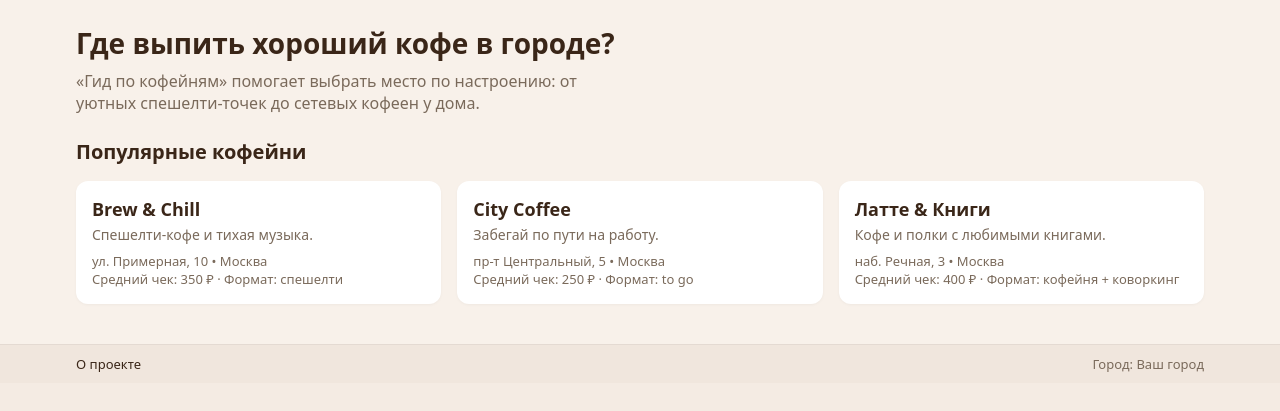
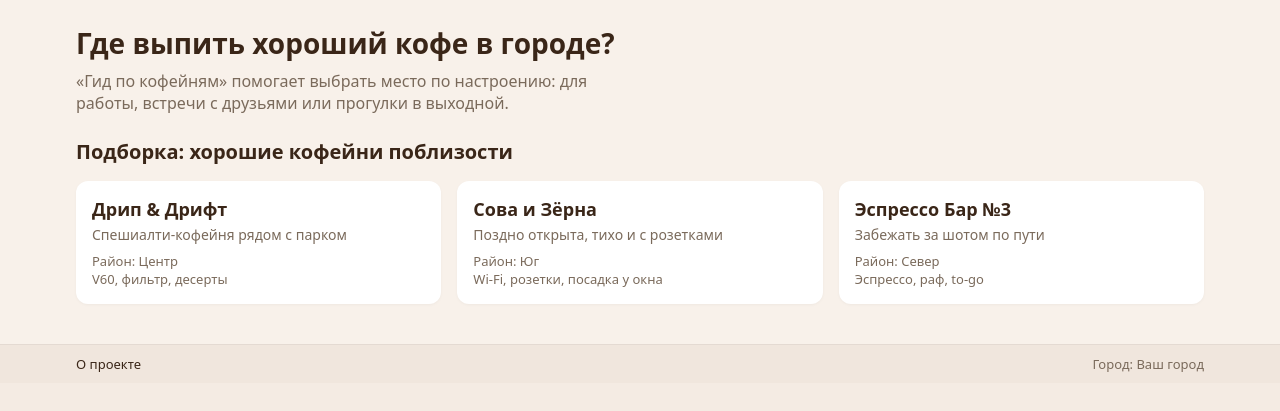
Before and after one commit to AlexLUni/django-coffee-guide, a Django app: page / in a window 1280 px wide. Shown: the part 102-513 px from the top of the page. Run offline with Django 5.2, Linux system fonts and the light colour scheme.

Commit message:
Add new pages

```diff
--- /dev/null
+++ b/cafes/urls.py
@@ -0,0 +1,12 @@
+from django.urls import path
+
+from . import views
+
+app_name = "cafes"  # namespace для url'ов
+
+urlpatterns = [
+    path("", views.home, name="home"),
+    path("cafes/", views.cafe_list, name="cafe_list"),
+    path("cafes/<slug:slug>/", views.cafe_detail, name="cafe_detail"),
+    path("about/", views.about, name="about"),
+]
--- a/cafes/views.py
+++ b/cafes/views.py
@@ -3,34 +3,52 @@ from django.shortcuts import render
 
 
 def home(request: HttpRequest) -> HttpResponse:
-    cafes = [
+    """
+    Главная страница: поиск, фильтры, несколько карточек кафе.
+    """
+    example_cafes = [
         {
-            "name": "Brew & Chill",
-            "tagline": "Спешелти-кофе и тихая музыка.",
-            "city": "Москва",
-            "address": "ул. Примерная, 10",
-            "average_bill": 350,
-            "format": "спешелти",
+            "name": "Дрип & Дрифт",
+            "tagline": "Спешиалти-кофейня рядом с парком",
+            "area": "Центр",
+            "features": "V60, фильтр, десерты",
         },
         {
-            "name": "City Coffee",
-            "tagline": "Забегай по пути на работу.",
-            "city": "Москва",
-            "address": "пр-т Центральный, 5",
-            "average_bill": 250,
-            "format": "to go",
+            "name": "Сова и Зёрна",
+            "tagline": "Поздно открыта, тихо и с розетками",
+            "area": "Юг",
+            "features": "Wi-Fi, розетки, посадка у окна",
         },
         {
-            "name": "Латте & Книги",
-            "tagline": "Кофе и полки с любимыми книгами.",
-            "city": "Москва",
-            "address": "наб. Речная, 3",
-            "average_bill": 400,
-            "format": "кофейня + коворкинг",
+            "name": "Эспрессо Бар №3",
+            "tagline": "Забежать за шотом по пути",
+            "area": "Север",
+            "features": "Эспрессо, раф, to-go",
         },
     ]
-
     context = {
-        "cafes": cafes,
+        "cafes": example_cafes,
     }
     return render(request, "cafes/home.html", context)
+
+
+def cafe_list(request: HttpRequest) -> HttpResponse:
+    """
+    Страница со списком всех кофеен.
+    """
+    return render(request, "cafes/cafe_list.html")
+
+
+def cafe_detail(request: HttpRequest, slug: str) -> HttpResponse:
+    """
+    Страница конкретной кофейни.
+    """
+    context = {"slug": slug}
+    return render(request, "cafes/cafe_detail.html", context)
+
+
+def about(request: HttpRequest) -> HttpResponse:
+    """
+    Страница «О проекте».
+    """
+    return render(request, "cafes/about.html")
--- a/config/urls.py
+++ b/config/urls.py
@@ -1,9 +1,7 @@
 from django.contrib import admin
-from django.urls import path
-
-from cafes.views import home
+from django.urls import path, include
 
 urlpatterns = [
     path("admin/", admin.site.urls),
-    path("", home, name="home"),
+    path("", include("cafes.urls")),
 ]
--- a/templates/base.html
+++ b/templates/base.html
@@ -3,7 +3,7 @@
 <html lang="ru">
   <head>
     <meta charset="utf-8">
-    <title>{% block title %}Coffee Guide{% endblock %}</title>
+    <title>{% block title %}Гид по кофейням{% endblock %}</title>
     <link rel="stylesheet" href="{% static 'css/main.css' %}">
   </head>
   <body>
--- a/templates/cafes/home.html
+++ b/templates/cafes/home.html
@@ -4,31 +4,26 @@
 
 {% block content %}
   <section class="hero">
-    <div class="hero__text">
-      <h1 class="hero__title">Где выпить хороший кофе в городе?</h1>
-      <p class="hero__subtitle">
-        «Гид по кофейням» помогает выбрать место по настроению: от
-        уютных спешелти-точек до сетевых кофеен у дома.
-      </p>
-    </div>
+    <h1 class="hero__title">Где выпить хороший кофе в городе?</h1>
+    <p class="hero__subtitle">
+      «Гид по кофейням» помогает выбрать место по настроению: для работы,
+      встречи с друзьями или прогулки в выходной.
+    </p>
   </section>
 
   <section class="section">
-    <h2 class="section__title">Популярные кофейни</h2>
+    <h2 class="section__title">Подборка: хорошие кофейни поблизости</h2>
+
     <div class="card-grid">
       {% for cafe in cafes %}
         <article class="card">
           <h3 class="card__title">{{ cafe.name }}</h3>
           <p class="card__tagline">{{ cafe.tagline }}</p>
-          <p class="card__meta">
-            {{ cafe.address }} • {{ cafe.city }}
-          </p>
-          <p class="card__details">
-            Средний чек: {{ cafe.average_bill }} ₽ · Формат: {{ cafe.format }}
-          </p>
+          <p class="card__meta">Район: {{ cafe.area }}</p>
+          <p class="card__details">{{ cafe.features }}</p>
         </article>
       {% empty %}
-        <p>Пока нет данных о кофейнях.</p>
+        <p>Пока нет заведений в этой подборке.</p>
       {% endfor %}
     </div>
   </section>
```
Also changed, not shown: templates/cafes/about.html (added, +16 -0 lines), templates/cafes/cafe_detail.html (added, +11 -0 lines), templates/cafes/cafe_list.html (added, +10 -0 lines).
